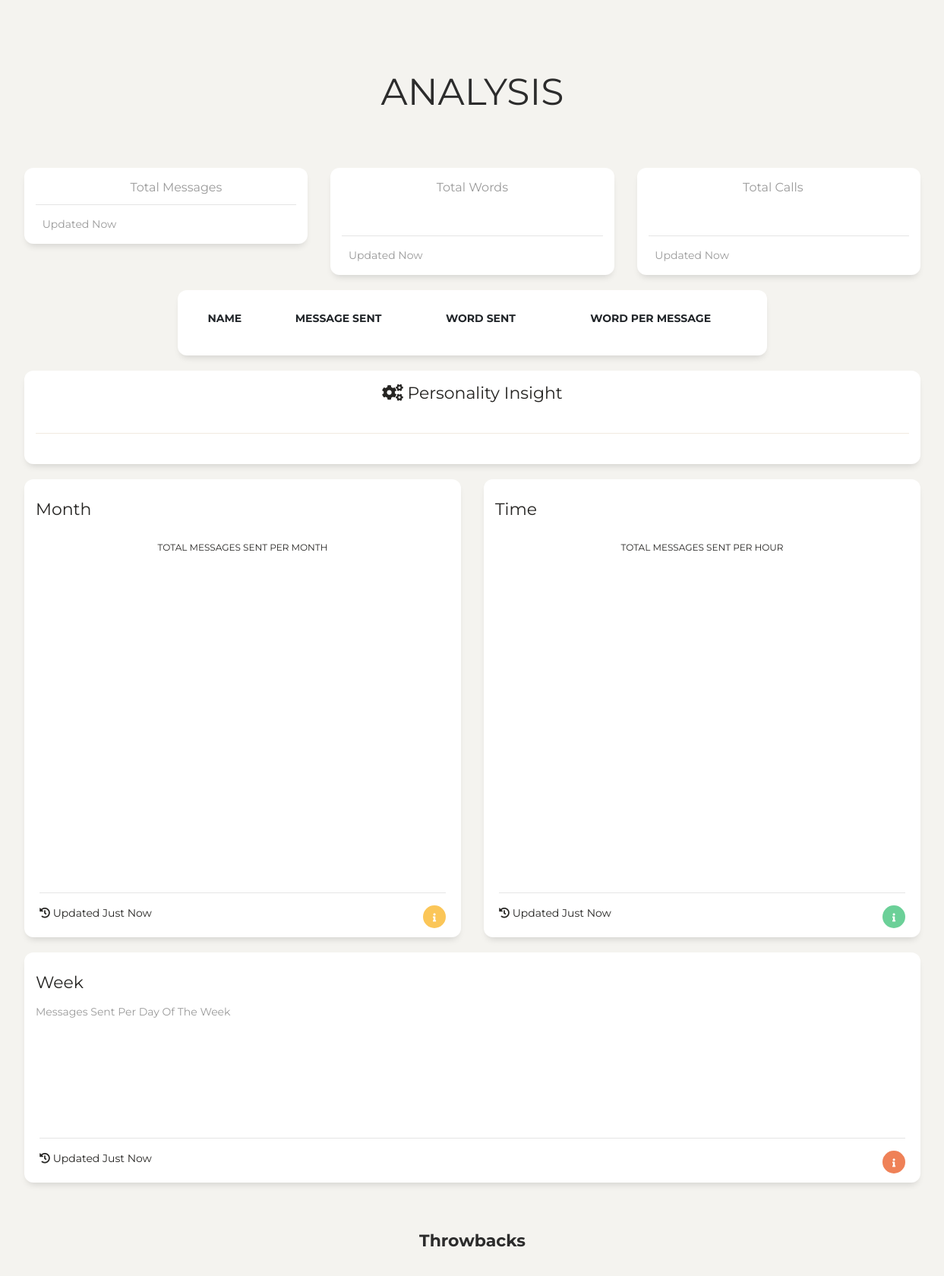
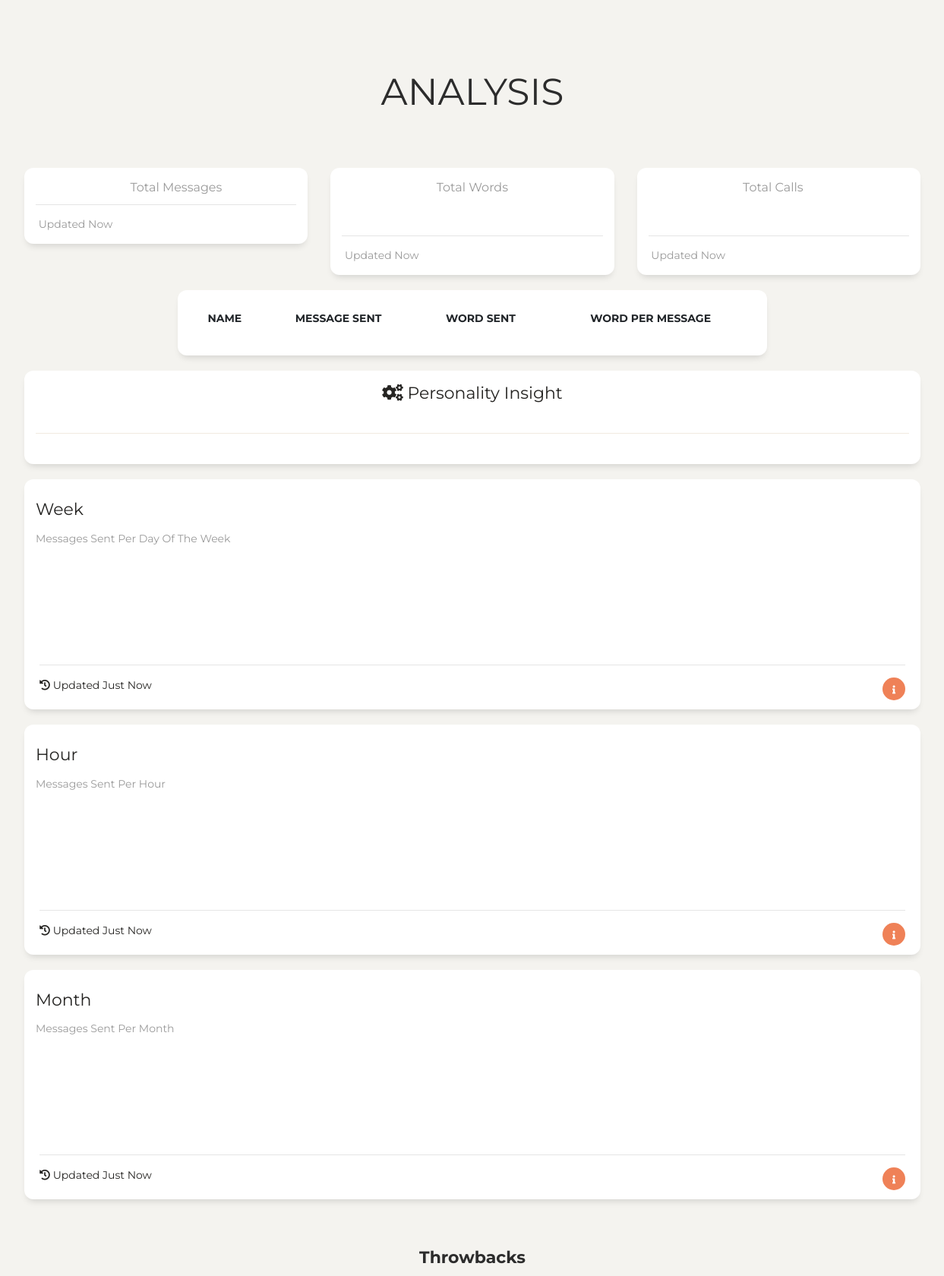
Before and after one commit to abhin-ch/MessengerAnalyse-v2.0, a Flask app: template templates/index.html in a window 1480 px wide; the page is wider, and only the part inside the window is pictured. Shown: the top 1680 px of that part at 76% size, without its empty margins (118-1361 px from the left). Run offline with Flask 3, Linux system fonts and the light colour scheme; the template is opened without the code that fills it, so the values that code supplies are empty; some libraries are stand-ins or nearby versions.

Commit message:
Seperated plots to own .html, converted to wide

```diff
--- /dev/null
+++ b/templates/hour.html
@@ -0,0 +1,31 @@
+<div class="row">
+    <div class="col-md-12">
+      <div class="card ">
+        <div class="card-header ">
+          <h5 class="card-title">Hour</h5>
+          <p class="card-category">Messages sent per Hour</p>
+        </div>
+        <div class="card-body ">
+          <!-- Canvas -->
+          <canvas id=time width="400" height="80"></canvas>
+        </div>
+        <script src="{{ url_for('static', filename='js/scripts/message_time_chart.js')}}"></script>
+
+        <div class="card-footer">
+          <hr>
+          <div class="row">
+            <div class="col-sm-7">
+              <div class="footer-title"><em class="fa fa-history"></em> Updated Just Now</div>
+            </div>
+            <div class="col-sm-5">
+              <div class="pull-right">
+                <button class="btn btn-danger btn-round btn-icon btn-sm" data-toggle="modal" data-target="#message_per_week">
+                  <em class="fas fa-info"></em>
+                </button>
+              </div>
+            </div>
+          </div>
+        </div>
+      </div>
+    </div>
+  </div>
--- a/templates/index.html
+++ b/templates/index.html
@@ -76,7 +76,7 @@
               <div class="card-footer ">
                 <hr>
                 <div class="stats">
-                  <i class="fa fa-refresh"></i>
+                  <em class="fa fa-refresh"></em>
                   Updated Now
                 </div>
               </div>
@@ -106,7 +106,7 @@
               <div class="card-footer ">
                 <hr>
                 <div class="stats">
-                  <i class="fa fa-calendar-o"></i>
+                  <em class="fa fa-calendar-o"></em>
                   Updated Now
                 </div>
               </div>
@@ -136,7 +136,7 @@
               <div class="card-footer ">
                 <hr>
                 <div class="stats">
-                  <i class="fa fa-clock-o"></i>
+                  <em class="fa fa-clock-o"></em>
                   Updated Now
                 </div>
               </div>
@@ -172,7 +172,7 @@
       <div class="card">
         <div class="card-body">
           <div class="nav-tabs-navigation">
-          <h5><i class="fas fa-cogs"></i> Personality Insight</h5>
+          <h5><em class="fas fa-cogs"></em> Personality Insight</h5>
             <div class="nav-tabs-wrapper">
               <ul id="tabs" class="nav nav-tabs" role="tablist">
                 <script src="{{ url_for('static', filename='js/scripts/tab_generator.js')}}"></script>
@@ -196,111 +196,21 @@
     </div>
   </div>
 
-  <!-- Month and Time  -->
-  <div class="row">
-    <div class="col-lg-6 col-sm-6">
-      <div class="card">
-        <div class="card-header">
-          <h5 class="card-title">Month</h5>
-          <div class="row">
-            <div class="col-sm-7">
-            </div>
-          </div>
-        </div>
-        <div class="card-body">
-          <h6 class="big-title">total Messages sent per month </h6>
-          <!-- Canvas -->
-          <canvas id="month" width="800" height="380"></canvas>
-          <script src="{{ url_for('static', filename='js/scripts/message_month_chart.js')}}"></script>
 
-        </div>
-        <div class="card-footer">
-          <hr>
-          <div class="row">
-            <div class="col-sm-7">
+  <!-- Weekly -->
+  {% include "week.html" %}
 
-              <div class="footer-title"><i class="fa fa-history"></i> Updated Just Now</div>
-            </div>
-            <div class="col-sm-5">
-              <div class="pull-right">
-                <button class="btn btn-warning btn-round btn-icon btn-sm" data-toggle="modal" data-target="#message_per_month" >
-                  <i class="fas fa-info"></i>
-                </button>
-              </div>
-            </div>
-          </div>
-        </div>
-      </div>
-    </div>
-    <!-- Time  -->
-    <div class="col-lg-6 col-sm-6">
-      <div class="card">
-        <div class="card-header">
-          <h5 class="card-title">Time</h5>
-          <div class="row">
-            <div class="col-sm-7">
-            </div>
-          </div>
-        </div>
-        <div class="card-body">
-          <h6 class="big-title">total Messages sent per Hour </h6>
-          <!-- Canvas -->
-          <canvas id="time" width="800" height="380"></canvas>
-          <script src="{{ url_for('static', filename='js/scripts/message_time_chart.js')}}"></script>
-        </div>
-        <div class="card-footer">
-          <hr>
-          <div class="row">
-            <div class="col-sm-7">
-              <div class="footer-title"><i class="fa fa-history"></i> Updated Just Now</div>
-            </div>
-            <div class="col-sm-5">
-              <div class="pull-right">
-                <button class="btn btn-success btn-round btn-icon btn-sm"  data-toggle="modal" data-target="#message_per_time">
-                  <i class="fas fa-info"></i>
-                </button>
-              </div>
-            </div>
-          </div>
-        </div>
-      </div>
-    </div>
-  </div>
+  <!-- Hour -->
+  {% include "hour.html" %}
 
-  <!-- Weekly  -->
-  <div class="row">
-    <div class="col-md-12">
-      <div class="card ">
-        <div class="card-header ">
-          <h5 class="card-title">Week</h5>
-          <p class="card-category">Messages sent per day of the week </p>
-        </div>
-        <div class="card-body ">
-          <!-- Canvas -->
-          <canvas id=week_chart width="400" height="80"></canvas>
-        </div>
-        <script src="{{ url_for('static', filename='js/scripts/message_week_chart.js')}}"></script>
-        <div class="row">
+  <!-- Monthly -->
+  {% include "month.html" %}
 
-        </div>
-        <div class="card-footer">
-          <hr>
-          <div class="row">
-            <div class="col-sm-7">
-              <div class="footer-title"><i class="fa fa-history"></i> Updated Just Now</div>
-            </div>
-            <div class="col-sm-5">
-              <div class="pull-right">
-                <button class="btn btn-danger btn-round btn-icon btn-sm" data-toggle="modal" data-target="#message_per_week">
-                  <i class="fas fa-info"></i>
-                </button>
-              </div>
-            </div>
-          </div>
-        </div>
-      </div>
-    </div>
-  </div>
+
+
+
+
+
 
   <br><br>
 
@@ -315,7 +225,7 @@
           <ul class="timeline">
             <li class="timeline-inverted">
               <div class="timeline-badge danger">
-                <i class="fas fa-caret-left fa-3x"></i>
+                <em class="fas fa-caret-left fa-3x"></em>
               </div>
               <div class="timeline-panel">
                 <div class="timeline-heading">
@@ -330,7 +240,7 @@
             <script>document.getElementById("01").innerHTML = throw_back[a_name[0]][0]</script>
             <li>
               <div class="timeline-badge success">
-                <i class="fas fa-caret-right"></i>
+                <em class="fas fa-caret-right"></em>
               </div>
               <div class="timeline-panel">
                 <div class="timeline-heading">
@@ -345,7 +255,7 @@
             <script>document.getElementById("11").innerHTML= throw_back[a_name[1]][0] </script>
             <li class="timeline-inverted">
               <div class="timeline-badge info">
-                <i class="fas fa-caret-left"></i>
+                <em class="fas fa-caret-left"></em>
               </div>
               <div class="timeline-panel">
                 <div class="timeline-heading">
@@ -360,7 +270,7 @@
             <script>document.getElementById("21").innerHTML = throw_back[a_name[0]][1] </script>
             <li>
               <div class="timeline-badge warning">
-                <i class="fas fa-caret-right"></i>
+                <em class="fas fa-caret-right"></em>
               </div>
               <div class="timeline-panel">
                 <div class="timeline-heading">
@@ -396,12 +306,12 @@
         <hr>
         <div class="row">
           <div class="col-sm-7">
-            <div class="footer-title"><i class="fa fa-history"></i> Updated Just Now</div>
+            <div class="footer-title"><em class="fa fa-history"></em> Updated Just Now</div>
           </div>
           <div class="col-sm-5">
             <div class="pull-right">
               <button class="btn btn-warning btn-round btn-icon btn-sm" data-toggle="modal" data-target="#message_contribution">
-                <i class="fas fa-info"></i>
+                <em class="fas fa-info"></em>
               </button>
             </div>
           </div>
@@ -425,12 +335,12 @@
         <hr>
         <div class="row">
           <div class="col-sm-7">
-            <div class="footer-title"><i class="fa fa-history"></i> Updated Just Now</div>
+            <div class="footer-title"><em class="fa fa-history"></em> Updated Just Now</div>
           </div>
           <div class="col-sm-5">
             <div class="pull-right">
               <button class="btn btn-success btn-round btn-icon btn-sm" data-toggle="modal" data-target="#word_contribution">
-                <i class="fas fa-info"></i>
+                <em class="fas fa-info"></em>
               </button>
             </div>
           </div>
@@ -448,7 +358,7 @@
     <div class="modal-content">
       <div class="modal-header justify-content-center">
         <button type="button" class="close" data-dismiss="modal" aria-label="Close">
-          <i></i>
+          <em></em>
         </button>
         <h4 class="title title-up">Month</h4>
       </div>
@@ -471,7 +381,7 @@
     <div class="modal-content">
       <div class="modal-header justify-content-center">
         <button type="button" class="close" data-dismiss="modal" aria-label="Close">
-          <i></i>
+          <em></em>
         </button>
         <h4 class="title title-up">Time</h4>
       </div>
@@ -494,7 +404,7 @@
     <div class="modal-content">
       <div class="modal-header justify-content-center">
         <button type="button" class="close" data-dismiss="modal" aria-label="Close">
-          <i></i>
+          <em></em>
         </button>
         <h4 class="title title-up">Week</h4>
       </div>
@@ -517,7 +427,7 @@
     <div class="modal-content">
       <div class="modal-header justify-content-center">
         <button type="button" class="close" data-dismiss="modal" aria-label="Close">
-          <i></i>
+          <em></em>
         </button>
         <h4 class="title title-up">Message</h4>
       </div>
@@ -540,7 +450,7 @@
     <div class="modal-content">
       <div class="modal-header justify-content-center">
         <button type="button" class="close" data-dismiss="modal" aria-label="Close">
-          <i></i>
+          <em></em>
         </button>
         <h4 class="title title-up">Word</h4>
       </div>
@@ -572,7 +482,7 @@
             <span class="copyright">
               © <script>
                 document.write(new Date().getFullYear())
-              </script>, made with <i class="fa fa-heart heart"></i> by Abhinav Chaudhary, Anthony Inthavong
+              </script>, made with <em class="fa fa-heart heart"></em> by Abhinav Chaudhary, Anthony Inthavong
             </span>
           </div>
         </div>
--- /dev/null
+++ b/templates/month.html
@@ -0,0 +1,31 @@
+<div class="row">
+    <div class="col-md-12">
+      <div class="card ">
+        <div class="card-header ">
+          <h5 class="card-title">Month</h5>
+          <p class="card-category">Messages sent per month</p>
+        </div>
+        <div class="card-body ">
+          <!-- Canvas -->
+          <canvas id=month width="400" height="80"></canvas>
+        </div>
+        <script src="{{ url_for('static', filename='js/scripts/message_month_chart.js')}}"></script>
+
+        <div class="card-footer">
+          <hr>
+          <div class="row">
+            <div class="col-sm-7">
+              <div class="footer-title"><em class="fa fa-history"></em> Updated Just Now</div>
+            </div>
+            <div class="col-sm-5">
+              <div class="pull-right">
+                <button class="btn btn-danger btn-round btn-icon btn-sm" data-toggle="modal" data-target="#message_per_week">
+                  <em class="fas fa-info"></em>
+                </button>
+              </div>
+            </div>
+          </div>
+        </div>
+      </div>
+    </div>
+  </div>
--- /dev/null
+++ b/templates/week.html
@@ -0,0 +1,31 @@
+<div class="row">
+  <div class="col-md-12">
+    <div class="card ">
+      <div class="card-header ">
+        <h5 class="card-title">Week</h5>
+        <p class="card-category">Messages sent per day of the week </p>
+      </div>
+      <div class="card-body ">
+        <!-- Canvas -->
+        <canvas id=week_chart width="400" height="80"></canvas>
+      </div>
+      <script src="{{ url_for('static', filename='js/scripts/message_week_chart.js')}}"></script>
+
+      <div class="card-footer">
+        <hr>
+        <div class="row">
+          <div class="col-sm-7">
+            <div class="footer-title"><em class="fa fa-history"></em> Updated Just Now</div>
+          </div>
+          <div class="col-sm-5">
+            <div class="pull-right">
+              <button class="btn btn-danger btn-round btn-icon btn-sm" data-toggle="modal" data-target="#message_per_week">
+                <em class="fas fa-info"></em>
+              </button>
+            </div>
+          </div>
+        </div>
+      </div>
+    </div>
+  </div>
+</div>
```
Lines whose indentation alone changed are shown as unchanged.
